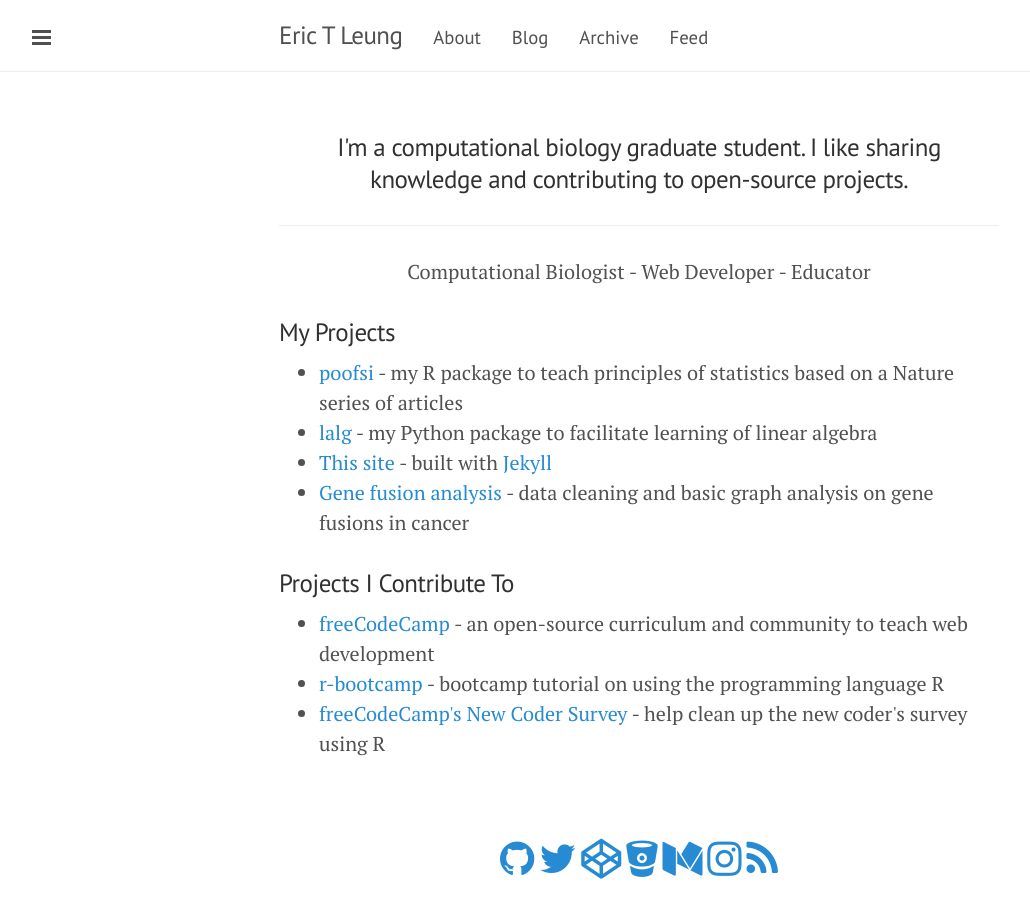
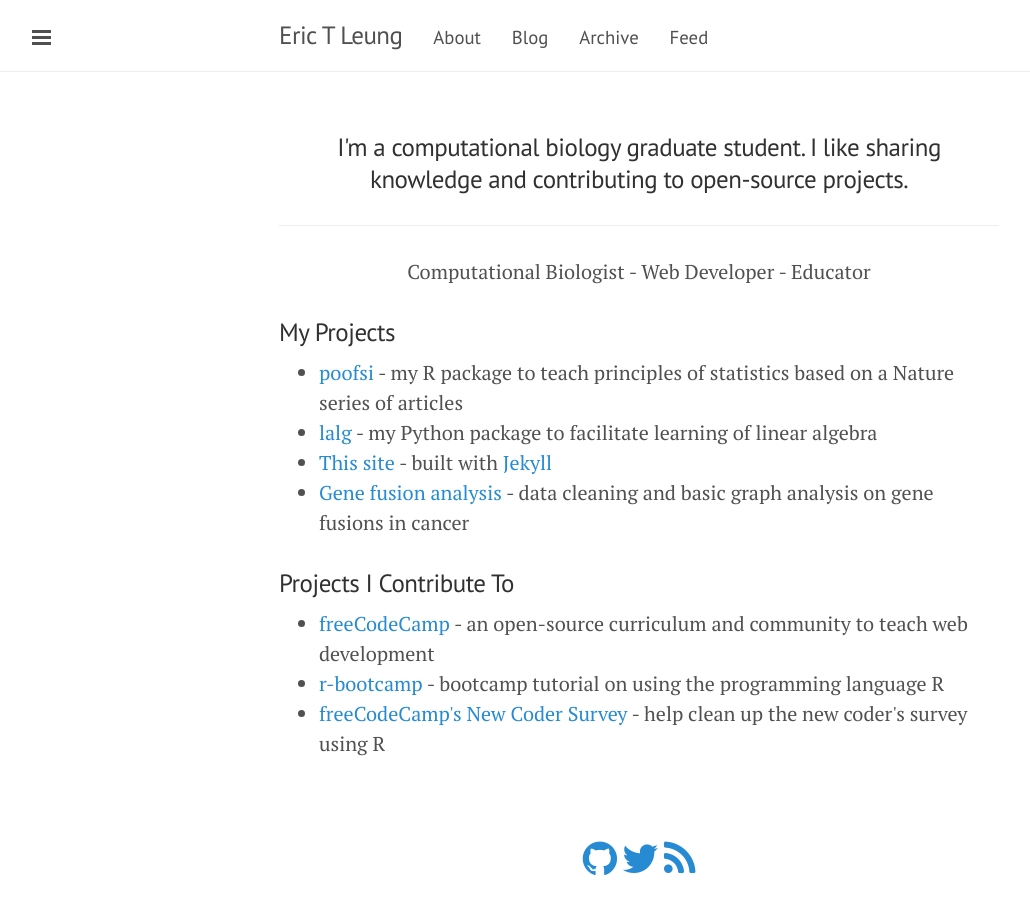
Before and after one commit to erictleung/erictleung.github.io, a Jekyll site: the page built from index.html, in a window 1280 px wide. Shown: the whole page, without its empty margins (1-1031 px from the left). Built offline with Jekyll 4.4.1, drawn with Linux system fonts in a browser that asks for light colours; nearby versions of some CDN libraries.

Commit message:
Remove less used or important social media
- Remove Bitbucket, given on per basis
- Remove Codepen, not very active
- Remove Medium, haven't written anything
- Remove Instagram, more personal than professional

```diff
--- a/_config.yml
+++ b/_config.yml
@@ -40,10 +40,6 @@ pages_list:
 footer-links:
   github: erictleung
   twitter: erictleung
-  bitbucket: erictleung
-  codepen: erictleung
-  medium: erictleung
-  instagram: erictleung
 
 # Default extension for new posts and pages
 post_ext: md
--- a/_includes/footer.html
+++ b/_includes/footer.html
@@ -11,30 +11,6 @@
   </a>
 {% endif %}
 
-{% if site.footer-links.codepen %}
-  <a href="//codepen.io/{{ site.footer-links.codepen }}">
-    <i class="fa fa-codepen fa-2x"></i>
-  </a>
-{% endif %}
-
-{% if site.footer-links.bitbucket %}
-  <a href="//bitbucket.com/{{ site.footer-links.bitbucket }}">
-    <i class="fa fa-bitbucket fa-2x"></i>
-  </a>
-{% endif %}
-
-{% if site.footer-links.medium %}
-  <a href="//medium.com/@{{ site.footer-links.medium }}">
-    <i class="fa fa-medium fa-2x" aria-hidden="true"></i>
-  </a>
-{% endif %}
-
-{% if site.footer-links.instagram %}
-  <a href="//instagram.com/{{ site.footer-links.instagram }}">
-    <i class="fa fa-instagram fa-2x" aria-hidden="true"></i>
-  </a>
-{% endif %}
-
 {% if site.pages_list.Feed %}
   <a href="/atom.xml">
     <i class="fa fa-rss fa-2x"></i>
```
